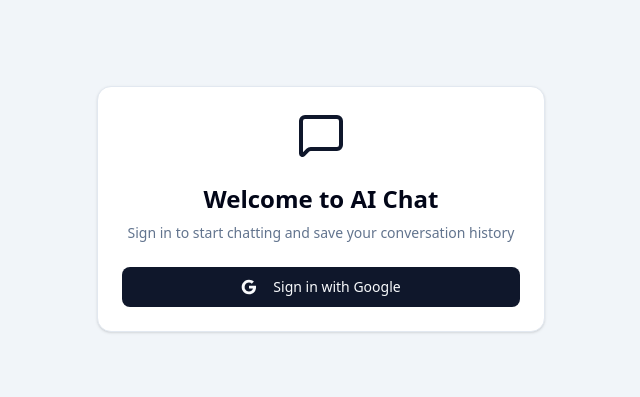
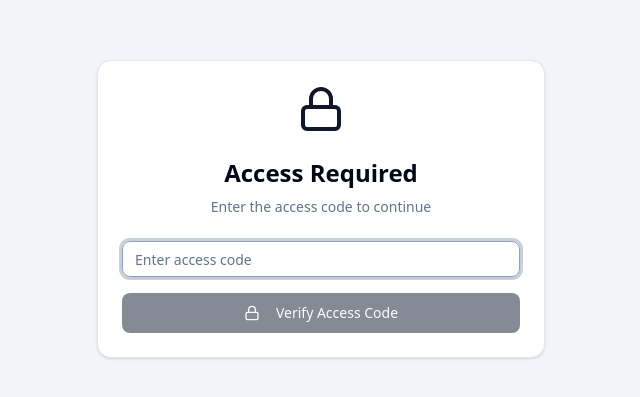
Before and after one commit to ferodrigop/chatbot, a Next.js app: page /login in a window 1280 px wide. Shown: the part 191-588 px from the top of the page, without its empty margins (319-959 px from the left). Built offline with nearby package versions, Linux system fonts and the light colour scheme; no server answers.

Commit message:
feat: add access code protection to prevent unauthorized signups

```diff
--- /dev/null
+++ b/src/app/api/validate-access/route.ts
@@ -0,0 +1,48 @@
+import { NextResponse } from 'next/server'
+import { cookies } from 'next/headers'
+
+export async function POST(request: Request) {
+  try {
+    const { accessCode } = await request.json()
+
+    // Server-side only variable - NOT exposed to client
+    const VALID_ACCESS_CODE = process.env.ACCESS_CODE
+
+    if (!VALID_ACCESS_CODE) {
+      return NextResponse.json(
+        { error: 'Server configuration error' },
+        { status: 500 }
+      )
+    }
+
+    if (accessCode === VALID_ACCESS_CODE) {
+      // Generate a validation token (simple UUID)
+      const validationToken = crypto.randomUUID()
+
+      // Store in httpOnly cookie (expires in 10 minutes)
+      const cookieStore = await cookies()
+      cookieStore.set('access_validated', validationToken, {
+        httpOnly: true,
+        secure: process.env.NODE_ENV === 'production',
+        sameSite: 'lax',
+        maxAge: 600, // 10 minutes
+        path: '/',
+      })
+
+      return NextResponse.json({
+        success: true,
+        message: 'Access code validated'
+      })
+    }
+
+    return NextResponse.json(
+      { error: 'Invalid access code' },
+      { status: 401 }
+    )
+  } catch (error) {
+    return NextResponse.json(
+      { error: 'Validation failed' },
+      { status: 500 }
+    )
+  }
+}
--- a/src/app/auth/callback/route.ts
+++ b/src/app/auth/callback/route.ts
@@ -1,5 +1,6 @@
 import { createClient } from '@/lib/supabase/server'
 import { NextResponse } from 'next/server'
+import { cookies } from 'next/headers'
 
 export async function GET(request: Request) {
   const { searchParams, origin } = new URL(request.url)
@@ -7,9 +8,21 @@ export async function GET(request: Request) {
   const next = searchParams.get('next') ?? '/'
 
   if (code) {
+    // Verify access code was validated before OAuth started
+    const cookieStore = await cookies()
+    const validationToken = cookieStore.get('access_validated')
+
+    if (!validationToken) {
+      // No validation token - user didn't go through access code check
+      return NextResponse.redirect(`${origin}/login?error=unauthorized`)
+    }
+
     const supabase = await createClient()
     const { error } = await supabase.auth.exchangeCodeForSession(code)
     if (!error) {
+      // Clear the validation token after successful auth
+      cookieStore.delete('access_validated')
+
       const forwardedHost = request.headers.get('x-forwarded-host')
       const isLocalEnv = process.env.NODE_ENV === 'development'
       if (isLocalEnv) {
--- a/src/app/login/page.tsx
+++ b/src/app/login/page.tsx
@@ -2,11 +2,44 @@
 
 import { createClient } from '@/lib/supabase/client'
 import { Button } from '@/components/ui/button'
+import { Input } from '@/components/ui/input'
 import { Card, CardHeader, CardTitle, CardDescription, CardContent } from '@/components/ui/card'
-import { MessageSquare } from 'lucide-react'
+import { MessageSquare, Lock, CheckCircle2 } from 'lucide-react'
+import { useState } from 'react'
 
 export default function LoginPage() {
   const supabase = createClient()
+  const [accessCode, setAccessCode] = useState('')
+  const [isCodeValid, setIsCodeValid] = useState(false)
+  const [error, setError] = useState('')
+  const [isValidating, setIsValidating] = useState(false)
+
+  const handleAccessCodeSubmit = async (e: React.FormEvent) => {
+    e.preventDefault()
+    setIsValidating(true)
+    setError('')
+
+    try {
+      // Call server-side validation endpoint
+      const res = await fetch('/api/validate-access', {
+        method: 'POST',
+        headers: { 'Content-Type': 'application/json' },
+        body: JSON.stringify({ accessCode }),
+      })
+
+      if (res.ok) {
+        setIsCodeValid(true)
+      } else {
+        const data = await res.json()
+        setError(data.error || 'Invalid access code. Please try again.')
+        setAccessCode('')
+      }
+    } catch (err) {
+      setError('Network error. Please try again.')
+    } finally {
+      setIsValidating(false)
+    }
+  }
 
   const handleGoogleSignIn = async () => {
     const { error } = await supabase.auth.signInWithOAuth({
@@ -16,7 +49,7 @@ export default function LoginPage() {
       },
     })
     if (error) {
-      console.error('Error signing in:', error.message)
+      setError('Error signing in: ' + error.message)
     }
   }
 
@@ -25,14 +58,48 @@ export default function LoginPage() {
       <Card className="w-full max-w-md">
         <CardHeader className="text-center">
           <div className="flex justify-center mb-4">
-            <MessageSquare size={48} className="text-primary" />
+            {isCodeValid ? (
+              <CheckCircle2 size={48} className="text-green-500" />
+            ) : (
+              <Lock size={48} className="text-primary" />
+            )}
           </div>
-          <CardTitle className="text-2xl">Welcome to AI Chat</CardTitle>
+          <CardTitle className="text-2xl">
+            {isCodeValid ? 'Welcome to AI Chat' : 'Access Required'}
+          </CardTitle>
           <CardDescription>
-            Sign in to start chatting and save your conversation history
+            {isCodeValid
+              ? 'Sign in to start chatting and save your conversation history'
+              : 'Enter the access code to continue'}
           </CardDescription>
         </CardHeader>
-        <CardContent>
+        <CardContent className="space-y-4">
+          {!isCodeValid ? (
+            <form onSubmit={handleAccessCodeSubmit} className="space-y-4">
+              <div className="space-y-2">
+                <Input
+                  type="password"
+                  placeholder="Enter access code"
+                  value={accessCode}
+                  onChange={(e) => setAccessCode(e.target.value)}
+                  className="w-full"
+                  autoFocus
+                />
+                {error && (
+                  <p className="text-sm text-destructive">{error}</p>
+                )}
+              </div>
+              <Button type="submit" className="w-full" size="lg" disabled={isValidating || !accessCode}>
+                <Lock size={16} className="mr-2" />
+                {isValidating ? 'Validating...' : 'Verify Access Code'}
+              </Button>
+            </form>
+          ) : (
+            <div className="space-y-4">
+              <div className="flex items-center justify-center gap-2 text-sm text-green-600 bg-green-50 dark:bg-green-950 dark:text-green-400 p-3 rounded-md">
+                <CheckCircle2 size={16} />
+                <span>Access verified! You can now sign in.</span>
+              </div>
               <Button
                 onClick={handleGoogleSignIn}
                 className="w-full"
@@ -58,6 +125,11 @@ export default function LoginPage() {
                 </svg>
                 Sign in with Google
               </Button>
+              {error && (
+                <p className="text-sm text-destructive text-center">{error}</p>
+              )}
+            </div>
+          )}
         </CardContent>
       </Card>
     </div>
--- /dev/null
+++ b/src/components/ui/input.tsx
@@ -0,0 +1,21 @@
+import * as React from "react"
+
+import { cn } from "@/lib/utils"
+
+function Input({ className, type, ...props }: React.ComponentProps<"input">) {
+  return (
+    <input
+      type={type}
+      data-slot="input"
+      className={cn(
+        "file:text-foreground placeholder:text-muted-foreground selection:bg-primary selection:text-primary-foreground dark:bg-input/30 border-input h-9 w-full min-w-0 rounded-md border bg-transparent px-3 py-1 text-base shadow-xs transition-[color,box-shadow] outline-none file:inline-flex file:h-7 file:border-0 file:bg-transparent file:text-sm file:font-medium disabled:pointer-events-none disabled:cursor-not-allowed disabled:opacity-50 md:text-sm",
+        "focus-visible:border-ring focus-visible:ring-ring/50 focus-visible:ring-[3px]",
+        "aria-invalid:ring-destructive/20 dark:aria-invalid:ring-destructive/40 aria-invalid:border-destructive",
+        className
+      )}
+      {...props}
+    />
+  )
+}
+
+export { Input }
```
Also changed, not shown: 2 other files (tests, documents, lock files or other folders). Lines whose indentation alone changed are shown as unchanged.
